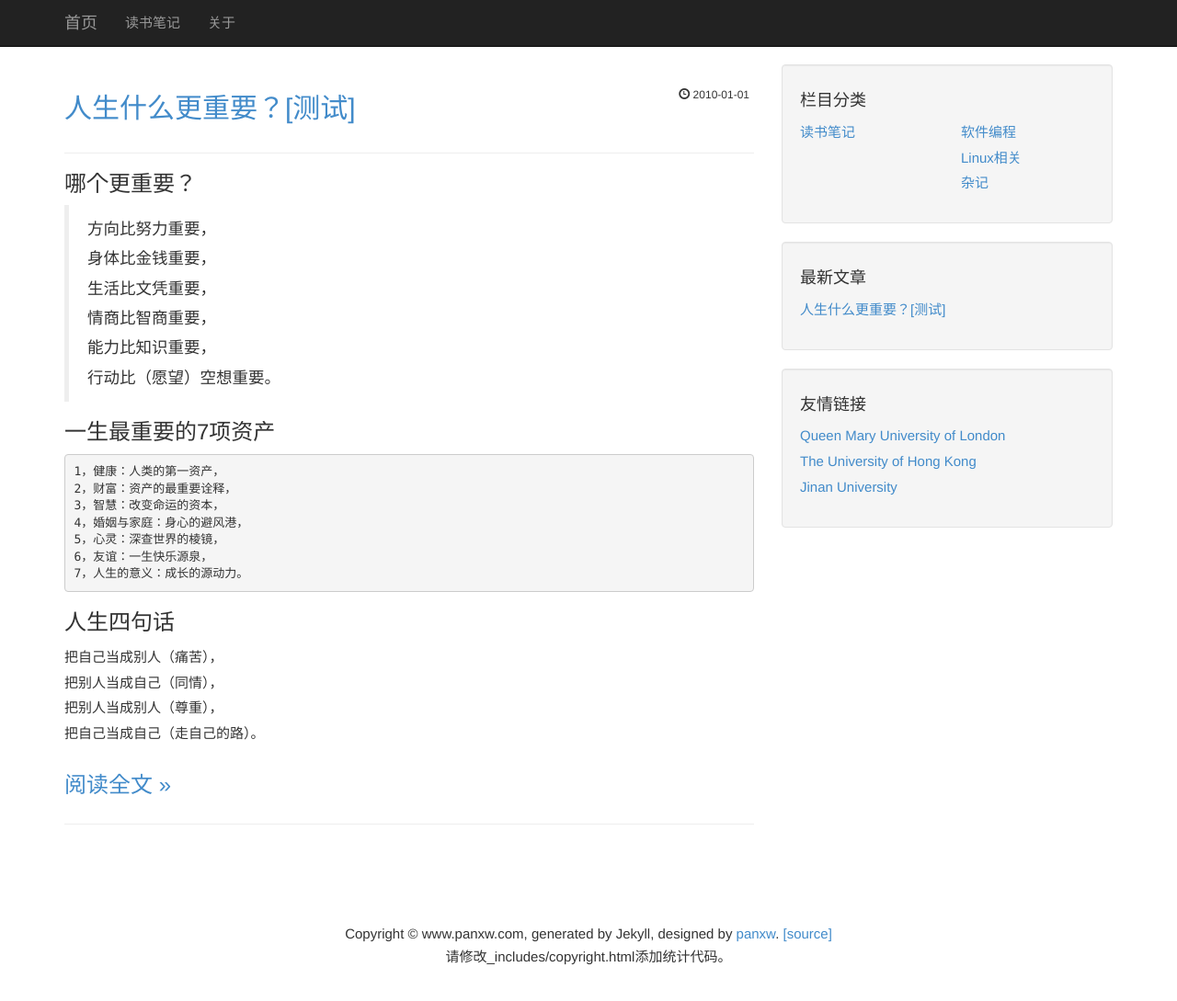
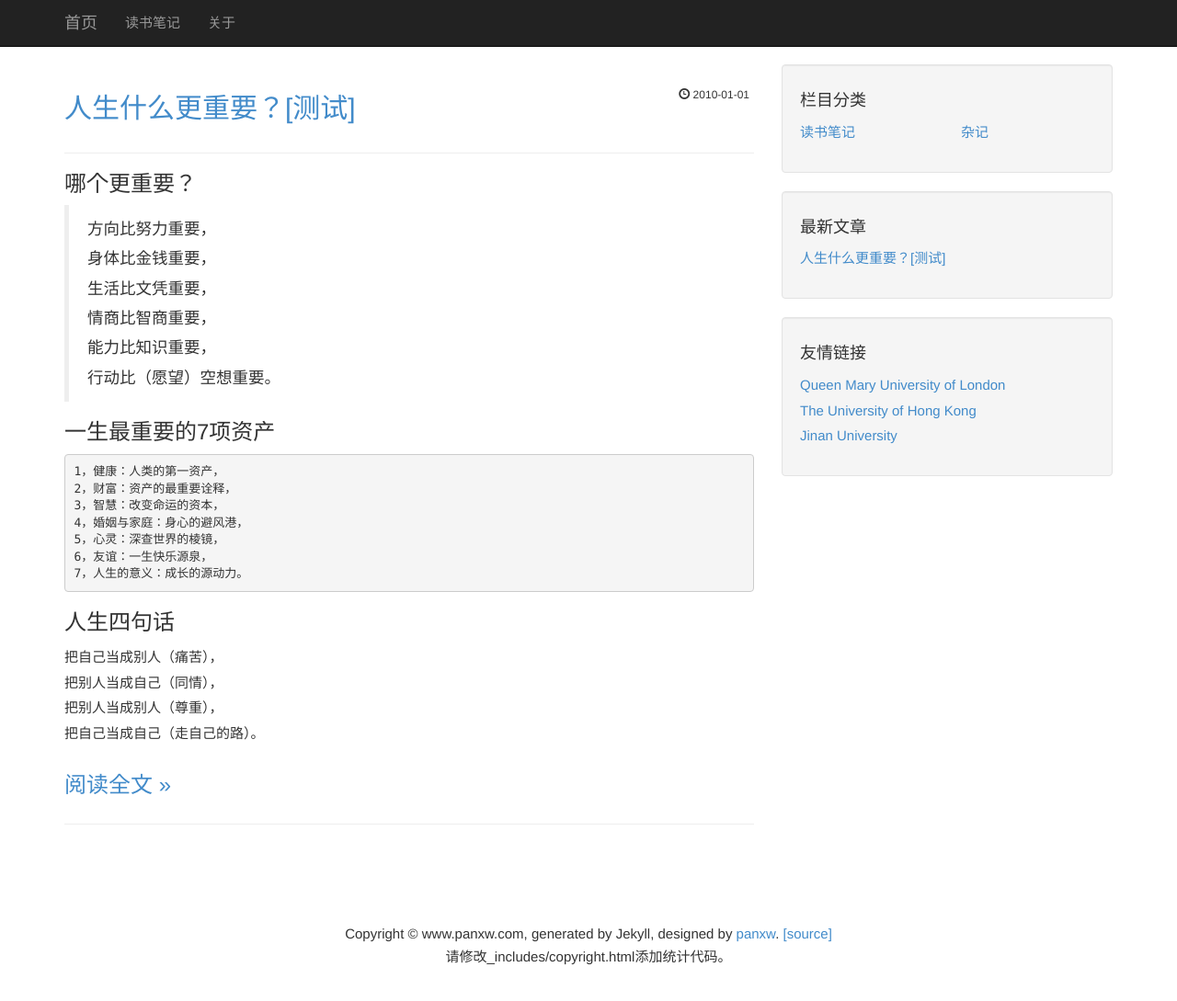
Before and after one commit to july0905/haoyuanzhang1990.github.io, a Jekyll site: the page built from index.html, in a window 1280 px wide and 1101 px high. Shown: the top 1089 px of the window at 92% size. Built offline with Jekyll 4.4.1, drawn with Linux system fonts in a browser that asks for light colours; the list of posts is cut into pages by our own code.

Commit message:
Update categories.html

```diff
--- a/_includes/categories.html
+++ b/_includes/categories.html
@@ -11,16 +11,6 @@
               <div class="col-lg-6">
                 <ul class="list-unstyled">
                   <li>
-                    <a href="/posts/program.html">
-                      软件编程
-                    </a>
-                  </li>
-				  <li>
-                    <a href="/posts/linux.html">
-                      Linux相关
-                    </a>
-                  </li>
-                  <li>
                     <a href="/posts/other.html">
                       杂记
                     </a>
```
